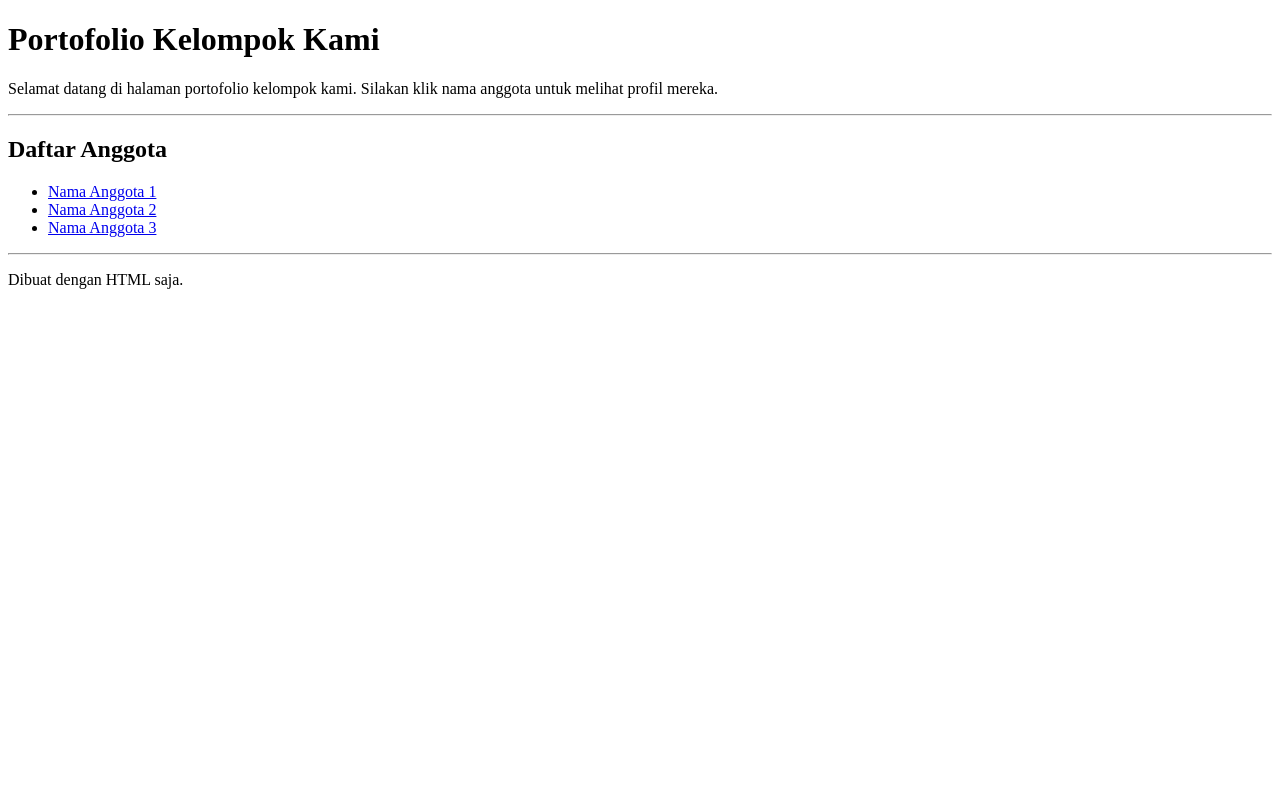
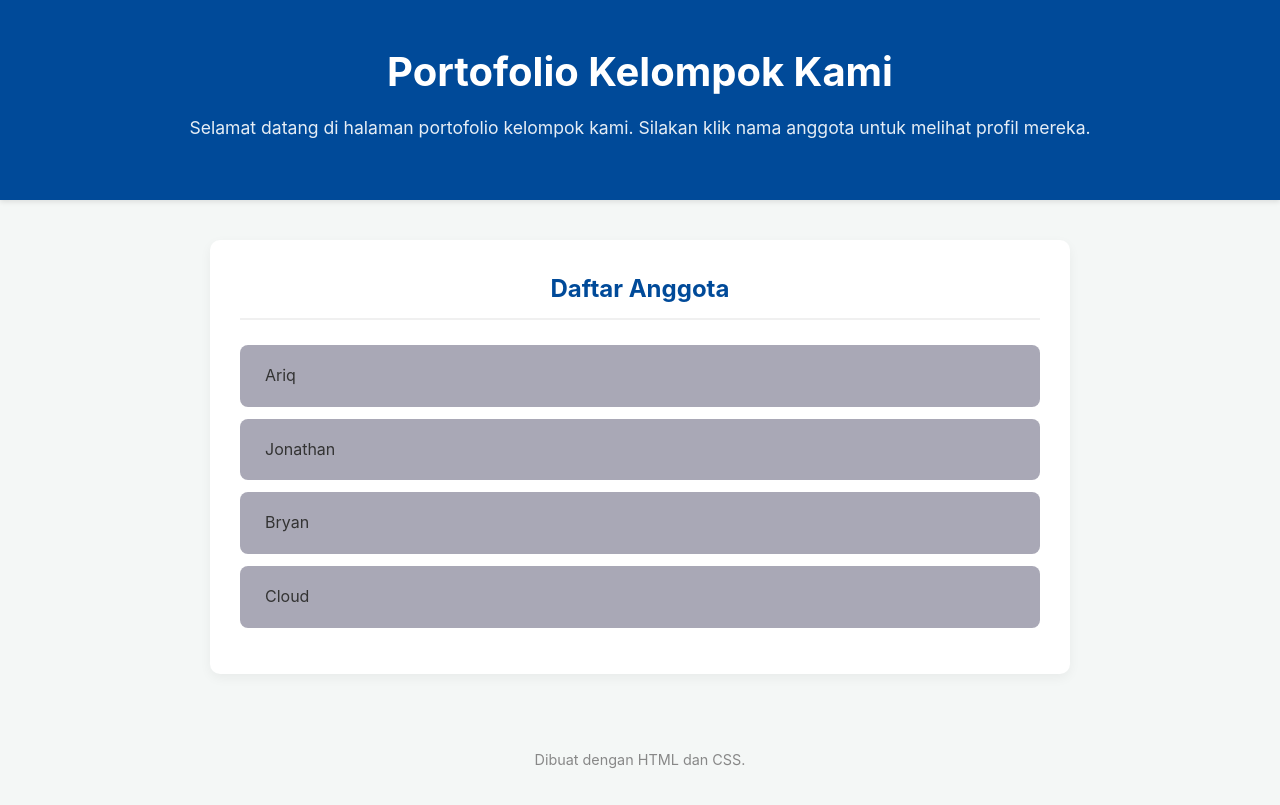
Before and after one commit to Jonathan-Marvell-01/PortofolioSuperTeam, a plain HTML site: page index.html in a window 1280 px wide. Drawn offline with Linux system fonts and the light colour scheme.

Commit message:
Update index.html

```diff
--- a/index.html
+++ b/index.html
@@ -1,39 +1,281 @@
-<!DOCTYPE html>
-<html lang="id">
-<head>
+<!DOCTYPE html><html lang="id"><head>
+
     <meta charset="UTF-8">
+
     <meta name="viewport" content="width=device-width, initial-scale=1.0">
+
     <title>Portofolio Kelompok Kami</title>
-</head>
-<body>
+
+
+
+       <style>
+
+        /* ==== PENGATURAN DASAR & FONT ==== */
+
+        body {
+
+            /* Font modern yang aman di semua sistem */
+
+            font-family: -apple-system, BlinkMacSystemFont, "Segoe UI", Roboto, Helvetica, Arial, sans-serif;
+
+
+
+            /* Warna latar belakang halaman (abu-abu sangat muda) */
+
+            background-color: #f4f7f6;
+
+
+
+            /* Warna teks utama (abu-abu gelap, lebih nyaman dibaca daripada hitam pekat) */
+
+            color: #333;
+
+
+
+            line-height: 1.6; /* Jarak antar baris */
+
+            margin: 0;
+
+            padding: 0;
+
+        }
+
+
+
+        /* Menyembunyikan <hr> karena kita akan ganti dengan 'padding' & 'margin' */
+
+        hr {
+
+            display: none;
+
+        }
+
+
+
+        /* ==== HEADER (BAGIAN JUDUL ATAS) ==== */
+
+        header {
+
+            /* Warna latar biru tua yang solid */
+
+            background-color: #004a99;
+
+            color: white;
+
+            padding: 40px 20px; /* Jarak di dalam header (atas/bawah 40px, kiri/kanan 20px) */
+
+            text-align: center;
+
+
+
+            /* Efek bayangan halus di bawah header */
+
+            box-shadow: 0 2px 5px rgba(0, 0, 0, 0.1);
+
+        }
+
+
+
+        header h1 {
+
+            margin: 0;
+
+            font-size: 2.5rem; /* Ukuran font besar untuk judul utama */
+
+        }
+
+
+
+        header p {
+
+            font-size: 1.1rem;
+
+            opacity: 0.9; /* Sedikit transparan agar tidak seramai judul */
+
+            margin-top: 10px;
+
+        }
+
+
+
+        /* ==== KONTEN UTAMA (MAIN) ==== */
+
+        main {
+
+            /* Membuat konten utama menjadi "kartu" putih di tengah */
+
+            max-width: 800px; /* Lebar maksimum konten */
+
+            margin: 40px auto; /* Margin atas/bawah 40px, 'auto' untuk membuatnya ke tengah */
+
+            padding: 30px;
+
+            background-color: white;
+
+            border-radius: 10px; /* Sudut membulat */
+
+            box-shadow: 0 4px 12px rgba(0, 0, 0, 0.05); /* Bayangan kartu yang lebih jelas */
+
+       }
+
+
+        main h2 {
+
+            text-align: center;
+
+            color: #004a99; /* Warna biru yang sama dengan header */
+
+            margin-top: 0;
+
+            margin-bottom: 25px;
+
+            border-bottom: 2px solid #f0f0f0; /* Garis tipis di bawah judul */
+
+            padding-bottom: 10px;
+
+        }
+
+
+
+        /* ==== DAFTAR NAMA ANGGOTA (UL/LI/A) ==== */
+
+        main ul {
+
+            list-style-type: none; /* Menghilangkan tanda bullet (titik-titik) */
+
+            padding: 0;
+
+        }
+
+
+
+        main li {
+
+            margin-bottom: 12px; /* Jarak antar nama */
+
+        }
+
+
+
+        main li a {
+
+            /* Mengubah link menjadi "tombol" yang bisa diklik penuh */
+
+            display: block;
+
+            padding: 18px 25px;
+
+            background-color: #a9a8b6fd; /* Latar tombol (abu-abu sangat muda) */
+
+
+
+            color: #333;
+
+            text-decoration: none; /* Menghilangkan garis bawah link */
+
+            border-radius: 8px; /* Sudut tombol membulat */
+
+
+
+            /* Efek transisi untuk hover yang mulus */
+
+            transition: all 0.3s ease;
+
+        }
+
+
+
+        /* Efek saat mouse diarahkan ke link (HOVER) */
+
+        main li a:hover {
+
+            background-color: #004a99; /* Latar menjadi biru */
+
+           color: white; /* Teks menjadi putih */
+
+
+
+            /* Sedikit terangkat ke kiri untuk efek dinamis */
+
+            transform: translateX(5px);
+
+            box-shadow: 0 2px 8px rgba(0, 74, 153, 0.3); /* Bayangan biru */
+
+        }
+
+
+
+
+
+        /* ==== FOOTER (BAGIAN BAWAH) ==== */
+
+        footer {
+
+            text-align: center;
+
+            padding: 20px;
+
+         margin-top: 30px;
+
+            color: #888; /* Warna abu-abu pudar */
+
+            font-size: 0.9rem;
+
+        }
+
+    </style>
+
+    </head><body>
+
+
 
     <header>
+
         <h1>Portofolio Kelompok Kami</h1>
+
         <p>Selamat datang di halaman portofolio kelompok kami. Silakan klik nama anggota untuk melihat profil mereka.</p>
+
     </header>
 
-    <hr>
 
-    <main>
+
+       <main>
+
         <h2>Daftar Anggota</h2>
+
         <ul>
+
             <li>
-                <a href="anggota1.html">Nama Anggota 1</a>
+
+                <a href="ariq.html">Ariq</a>
+
+            </li>
+
+            <li>
+
+                <a href="anggota2.html">Jonathan</a>
+
+            </li>
+
+            <li>
+
+                <a href="anggota3.html">Bryan</a>
+
             </li>
             <li>
-                <a href="anggota2.html">Nama Anggota 2</a>
+
+                <a href="anggota3.html">Cloud</a>
+
             </li>
-            <li>
-                <a href="anggota3.html">Nama Anggota 3</a>
-            </li>
-            </ul>
+
+        </ul>
+
     </main>
 
-    <hr>
 
-    <footer>
-        <p>Dibuat dengan HTML saja.</p>
-    </footer>
 
-</body>
-</html>
+       <footer>
+
+        <p>Dibuat dengan HTML dan CSS.</p>
+
+    </footer></body></html>
```
